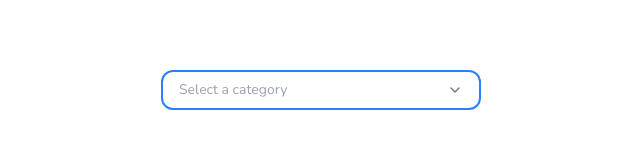
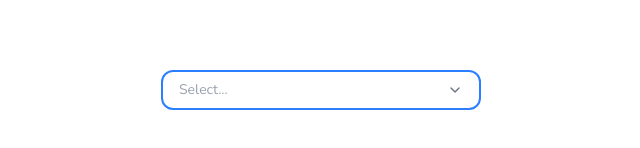
Before and after one commit to AmirAbaris/drop-down-ui, a React (Vite) app: page / in a window 1280 px wide. Shown: the part 310-458 px from the top of the page, without its empty margins (319-959 px from the left). Built offline with nearby package versions, Linux system fonts and the light colour scheme.

Commit message:
refactor: handled input & search feature

```diff
--- a/src/App.tsx
+++ b/src/App.tsx
@@ -1,16 +1,31 @@
+import { useState } from "react";
 import "./App.css";
 import DropDown from "./components/DropDown";
-import { options } from "./data/options";
+import { options as initialOptions } from "./data/options";
+import type { Option } from "./types/option";
 
 function App() {
+  const [options, setOptions] = useState<Option[]>(() => initialOptions);
+
+  // mutating our dummy data
+  const handleCreateOption = (inputValue: string): Option => {
+    const newOption = {
+      label: inputValue,
+      value: inputValue.toLowerCase().replace(/\s+/g, "-"),
+    };
+    setOptions((prev) => [...prev, newOption]);
+    return newOption;
+  };
+
   return (
     <div className="flex justify-center items-center min-h-dvh w-screen">
       <DropDown
         options={options}
         labelKey="label"
         valueKey="value"
-        placeholder="Select a category"
+        placeholder="Select..."
         onChange={(option) => console.log(option)}
+        onCreateOption={handleCreateOption}
       />
     </div>
   );
--- a/src/components/DropDown.tsx
+++ b/src/components/DropDown.tsx
@@ -9,6 +9,7 @@ type DropDownProps<T> = {
   placeholder?: string;
   disabled?: boolean;
   onChange?: (value: T) => void;
+  onCreateOption?: (inputValue: string) => T | void;
   className?: string;
 };
 
@@ -17,68 +18,87 @@ export default function DropDown<T>(props: DropDownProps<T>) {
     options,
     labelKey,
     valueKey,
-    placeholder,
+    placeholder = "Select an option",
     disabled,
     onChange,
+    onCreateOption,
     className,
   } = props;
+
   const {
     isOpen,
     selectedOption,
     highlightedIndex,
+    displayValue,
+    filteredOptions,
+    showCreateOption,
+    inputValue,
     dropdownRef,
+    inputRef,
     handleSelect,
+    handleCreateOption,
+    handleInputChange,
+    handleKeyDown,
     toggle,
-  } = useDropdown<T>({ options, onChange });
+    open,
+  } = useDropdown<T>({ options, labelKey, disabled, onChange, onCreateOption });
 
   return (
     <div
       className={`relative inline-block ${className || ""}`}
       ref={dropdownRef}
-      tabIndex={0}
     >
-      <button
-        type="button"
-        onClick={() => !disabled && toggle()}
-        disabled={disabled}
-        className={`px-4 py-2 bg-white rounded-xl border-2 border-blue-500 focus:outline-none min-w-xs text-left flex items-center justify-between ${
-          disabled
-            ? "opacity-50 cursor-not-allowed"
-            : "hover:border-blue-600 cursor-pointer"
+      <div
+        className={`px-4 py-2 bg-white rounded-xl border-2 border-blue-500 focus-within:border-blue-600 min-w-xs flex items-center justify-between ${
+          disabled ? "opacity-50 cursor-not-allowed" : ""
         }`}
       >
-        <span
-          className={`text-sm font-light ${
-            selectedOption ? "text-gray-900" : "text-gray-400"
-          }`}
-        >
-          {(selectedOption?.[labelKey] as string) ||
-            placeholder ||
-            "Select an option"}
-        </span>
+        <input
+          ref={inputRef}
+          type="text"
+          value={displayValue}
+          onChange={(e) => handleInputChange(e.target.value)}
+          onKeyDown={handleKeyDown}
+          onFocus={open}
+          onClick={open}
+          disabled={disabled}
+          placeholder={placeholder}
+          className="flex-1 text-sm font-light bg-transparent focus:outline-none text-gray-900 placeholder:text-gray-400 disabled:cursor-not-allowed"
+        />
         <ChevronDownIcon
-          className={`w-4 h-4 text-gray-500 transition-transform duration-200 ${
+          className={`w-4 h-4 text-gray-500 transition-transform duration-200 shrink-0 cursor-pointer ${
             isOpen ? "rotate-180" : ""
           }`}
+          onClick={toggle}
         />
-      </button>
+      </div>
 
       {isOpen && !disabled && (
-        <div className="absolute py-1 z-10 mt-2 w-full bg-white border border-gray-200 rounded-2xl shadow-lg max-h-60 overflow-auto">
-          {options.length === 0 ? (
-            <div className="px-2 py-1 text-gray-400 text-sm">
-              No options available
+        <div className="absolute z-10 mt-2 w-full bg-white border border-gray-200 rounded-2xl shadow-lg max-h-60 overflow-auto py-1">
+          {filteredOptions.length === 0 && !showCreateOption ? (
+            <div className="px-4 py-2 text-gray-400 text-sm">
+              No options found
             </div>
           ) : (
-            options.map((option, index) => (
-              <DropdownOption
-                key={index}
-                option={option[labelKey] as string}
-                isSelected={selectedOption?.[valueKey] === option[valueKey]}
-                isHighlighted={highlightedIndex === index}
-                onClick={() => handleSelect(option)}
-              />
-            ))
+            <>
+              {filteredOptions.map((item, index) => (
+                <DropdownOption
+                  key={index}
+                  option={item[labelKey] as string}
+                  isSelected={selectedOption?.[valueKey] === item[valueKey]}
+                  isHighlighted={highlightedIndex === index}
+                  onClick={() => handleSelect(item)}
+                />
+              ))}
+              {showCreateOption && (
+                <div
+                  className="px-4 py-2 text-sm cursor-pointer hover:bg-blue-50 text-blue-600 border-t border-gray-100"
+                  onClick={handleCreateOption}
+                >
+                  + Create "{inputValue.trim()}"
+                </div>
+              )}
+            </>
           )}
         </div>
       )}
--- a/src/components/useDropdown.ts
+++ b/src/components/useDropdown.ts
@@ -2,17 +2,38 @@ import { useState, useRef, useEffect } from "react";
 
 type UseDropdownProps<T> = {
   options: T[];
+  labelKey: keyof T;
+  disabled?: boolean;
   onChange?: (value: T) => void;
+  onCreateOption?: (inputValue: string) => T | void;
 };
 
 export default function useDropdown<T>(props: UseDropdownProps<T>) {
-  const { options, onChange } = props;
+  const { options, labelKey, disabled, onChange, onCreateOption } = props;
   const [isOpen, setIsOpen] = useState(false);
   const [selectedOption, setSelectedOption] = useState<T | null>(null);
   const [highlightedIndex, setHighlightedIndex] = useState<number>(-1);
-  const highlightedIndexRef = useRef(highlightedIndex);
-  highlightedIndexRef.current = highlightedIndex;
+  const [inputValue, setInputValue] = useState("");
   const dropdownRef = useRef<HTMLDivElement>(null);
+  const inputRef = useRef<HTMLInputElement>(null);
+
+  const filteredOptions = options.filter((option) =>
+    String(option[labelKey]).toLowerCase().includes(inputValue.toLowerCase())
+  );
+
+  const showCreateOption =
+    !!onCreateOption &&
+    !!inputValue.trim() &&
+    !filteredOptions.some(
+      (item) =>
+        String(item[labelKey]).toLowerCase() === inputValue.trim().toLowerCase()
+    );
+
+  const displayValue = isOpen
+    ? inputValue
+    : selectedOption
+    ? String(selectedOption[labelKey])
+    : "";
 
   useEffect(() => {
     const handleClickOutside = (event: MouseEvent) => {
@@ -28,7 +49,6 @@ export default function useDropdown<T>(props: UseDropdownProps<T>) {
       document.addEventListener("mousedown", handleClickOutside);
     }
 
-    // cleanup
     return () => {
       document.removeEventListener("mousedown", handleClickOutside);
     };
@@ -36,34 +56,47 @@ export default function useDropdown<T>(props: UseDropdownProps<T>) {
 
   const handleSelect = (option: T) => {
     setSelectedOption(option);
+    setInputValue("");
     setIsOpen(false);
     onChange?.(option);
   };
 
+  const handleCreateOption = () => {
+    if (!inputValue.trim() || !onCreateOption) return;
+    const newOption = onCreateOption(inputValue.trim());
+    if (newOption) {
+      handleSelect(newOption);
+    }
+  };
+
   useEffect(() => {
+    if (isOpen) {
+      setHighlightedIndex(-1);
+    }
+  }, [isOpen]);
+
+  const handleKeyDown = (event: React.KeyboardEvent<HTMLInputElement>) => {
     if (!isOpen) return;
 
-    // hilight no item untill keyboard navigation is used
-    setHighlightedIndex(-1);
-
-    const handleKeyDown = (event: KeyboardEvent) => {
     switch (event.key) {
       case "ArrowDown":
         event.preventDefault();
         setHighlightedIndex((prev) =>
-            prev < options.length - 1 ? prev + 1 : 0
+          prev < filteredOptions.length - 1 ? prev + 1 : 0
         );
         break;
       case "ArrowUp":
         event.preventDefault();
         setHighlightedIndex((prev) =>
-            prev > 0 ? prev - 1 : options.length - 1
+          prev > 0 ? prev - 1 : filteredOptions.length - 1
         );
         break;
       case "Enter":
         event.preventDefault();
-          if (highlightedIndexRef.current >= 0) {
-            handleSelect(options[highlightedIndexRef.current]);
+        if (highlightedIndex >= 0) {
+          handleSelect(filteredOptions[highlightedIndex]);
+        } else if (inputValue.trim() && onCreateOption) {
+          handleCreateOption();
         }
         break;
       case "Escape":
@@ -73,27 +106,34 @@ export default function useDropdown<T>(props: UseDropdownProps<T>) {
     }
   };
 
-    const element = dropdownRef.current;
-    element?.addEventListener("keydown", handleKeyDown);
+  useEffect(() => {
+    if (isOpen) {
+      inputRef.current?.focus();
+    }
+  }, [isOpen]);
 
-    return () => {
-      element?.removeEventListener("keydown", handleKeyDown);
-    };
-  }, [isOpen, options]);
+  const toggle = () => !disabled && setIsOpen((prev) => !prev);
+  const open = () => !disabled && setIsOpen(true);
 
-  const toggle = () => setIsOpen((prev) => !prev);
-  const close = () => setIsOpen(false);
-  const open = () => setIsOpen(true);
+  const handleInputChange = (value: string) => setInputValue(value);
 
   return {
     isOpen,
     selectedOption,
     highlightedIndex,
-    setHighlightedIndex,
+    displayValue,
+    filteredOptions,
+    showCreateOption,
+    inputValue,
+
     dropdownRef,
+    inputRef,
+
     handleSelect,
+    handleCreateOption,
+    handleInputChange,
+    handleKeyDown,
     toggle,
-    close,
     open,
   };
 }
--- /dev/null
+++ b/src/types/option.ts
@@ -0,0 +1 @@
+export type Option = { label: string; value: string };
```
Lines whose indentation alone changed are shown as unchanged.
